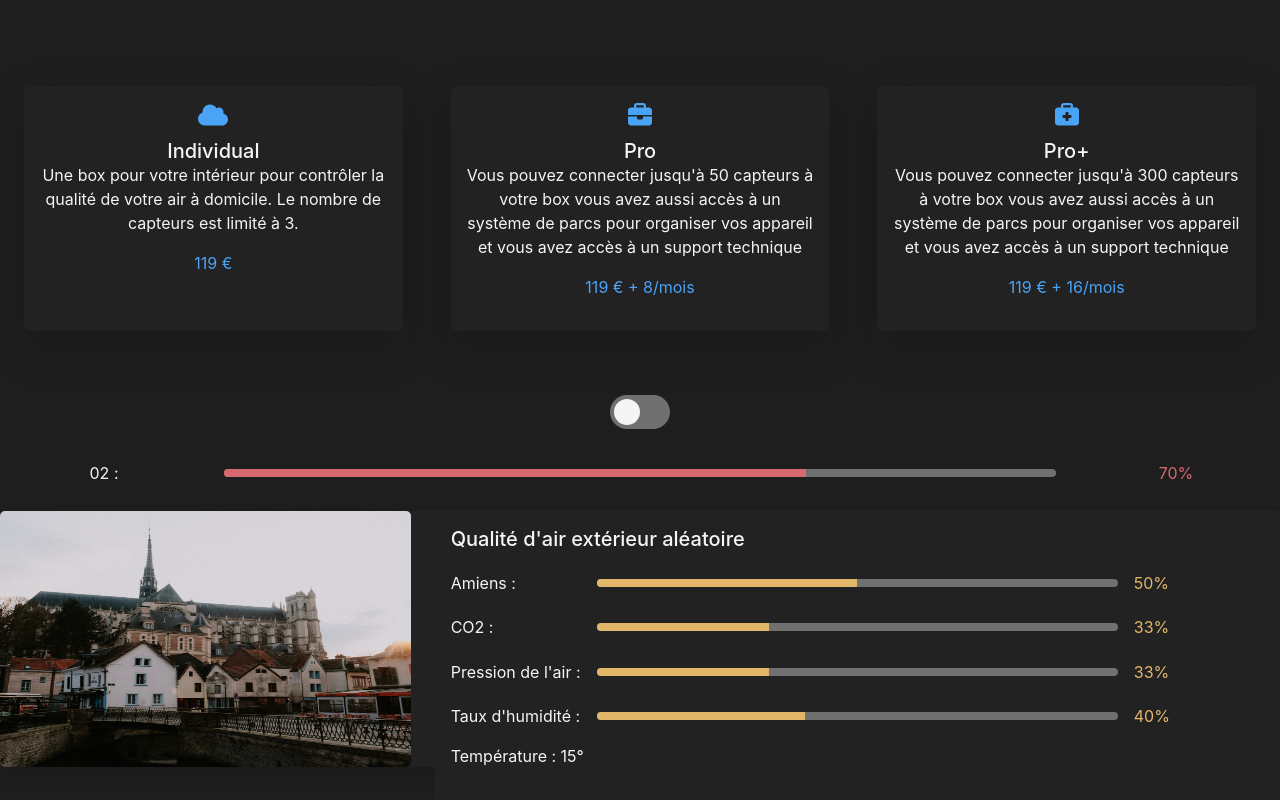
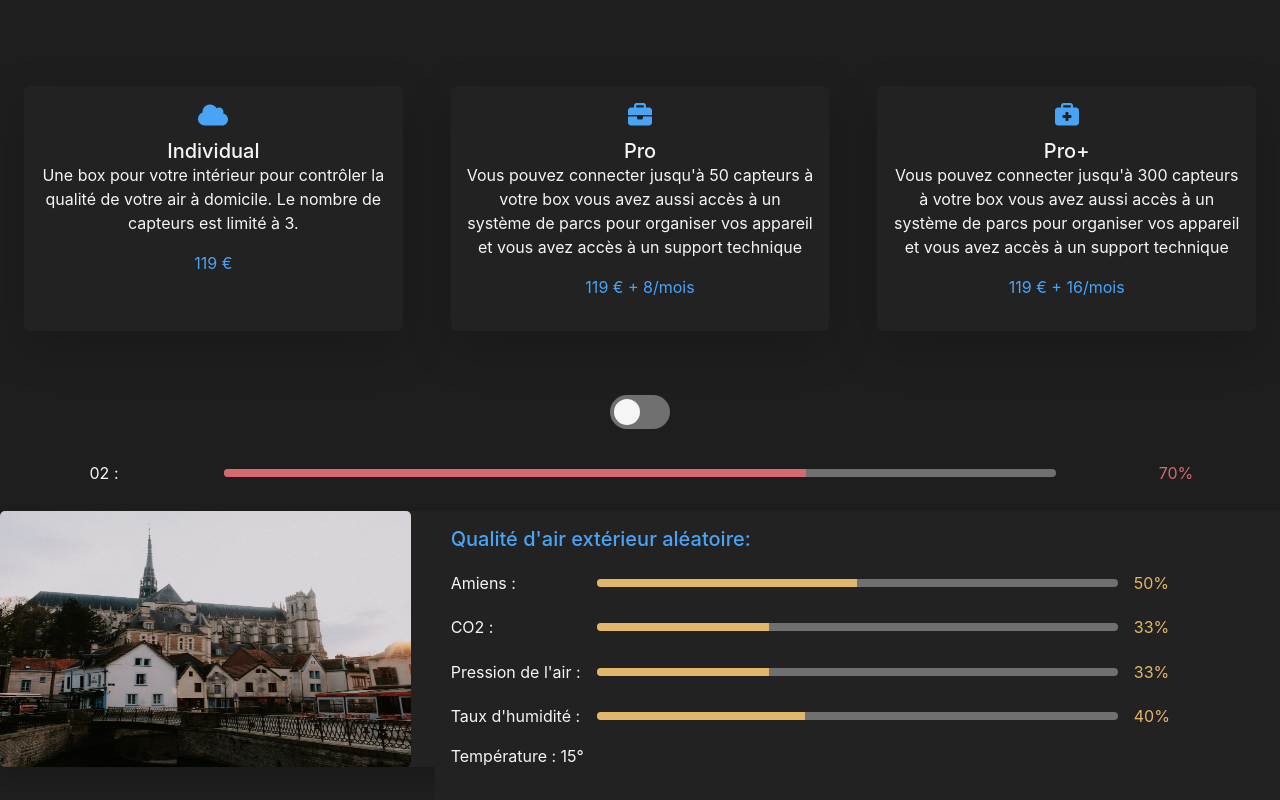
Before and after one commit to Arendlia/component, a React (Create React App) app: page / in a window 1280 px wide. Shown: the part 402-1202 px from the top of the page. Built offline with nearby package versions, Linux system fonts and the light colour scheme.

Commit message:
progresses card

```diff
--- a/src/componants/progresses/progressesCard.js
+++ b/src/componants/progresses/progressesCard.js
@@ -13,7 +13,7 @@ function ProgressesCard(props) {
           </div>
           <div className="col-md-8">
             <div className="card-body">
-              <h5 className="card-title">Qualité d'air extérieur aléatoire</h5>
+              <h5 className="card-title primary-color">Qualité d'air extérieur aléatoire: </h5>
               <Progresses width = {rCity.global} name = {rCity.name} successLimit = {66} dangerLimit = {33} invers={true}/>
               <Progresses width = {rCity.CO2} name = "CO2" successLimit = {33} dangerLimit = {66}/>
               <Progresses width = {rCity['Pression de l\'air']} name = "Pression de l'air" successLimit = {33} dangerLimit = {66}/>
```
